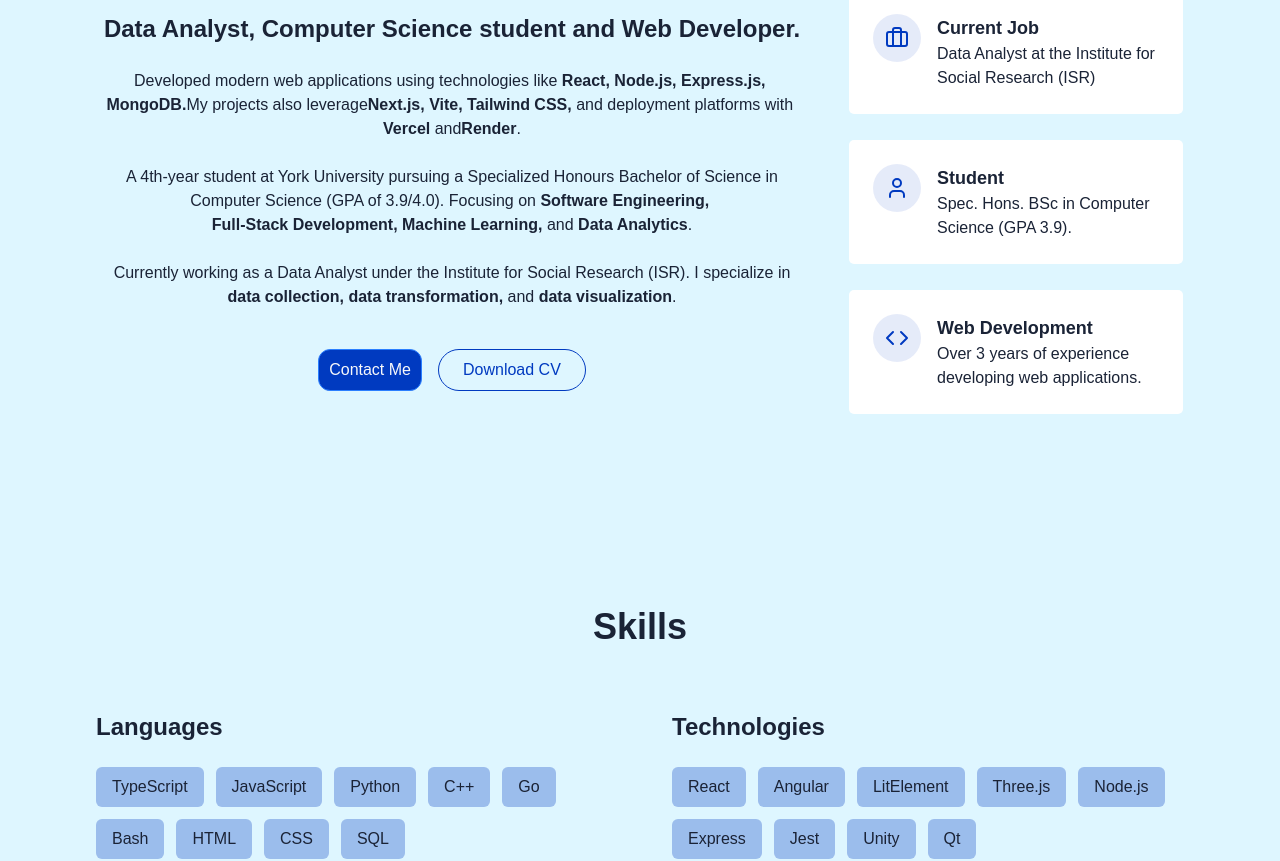
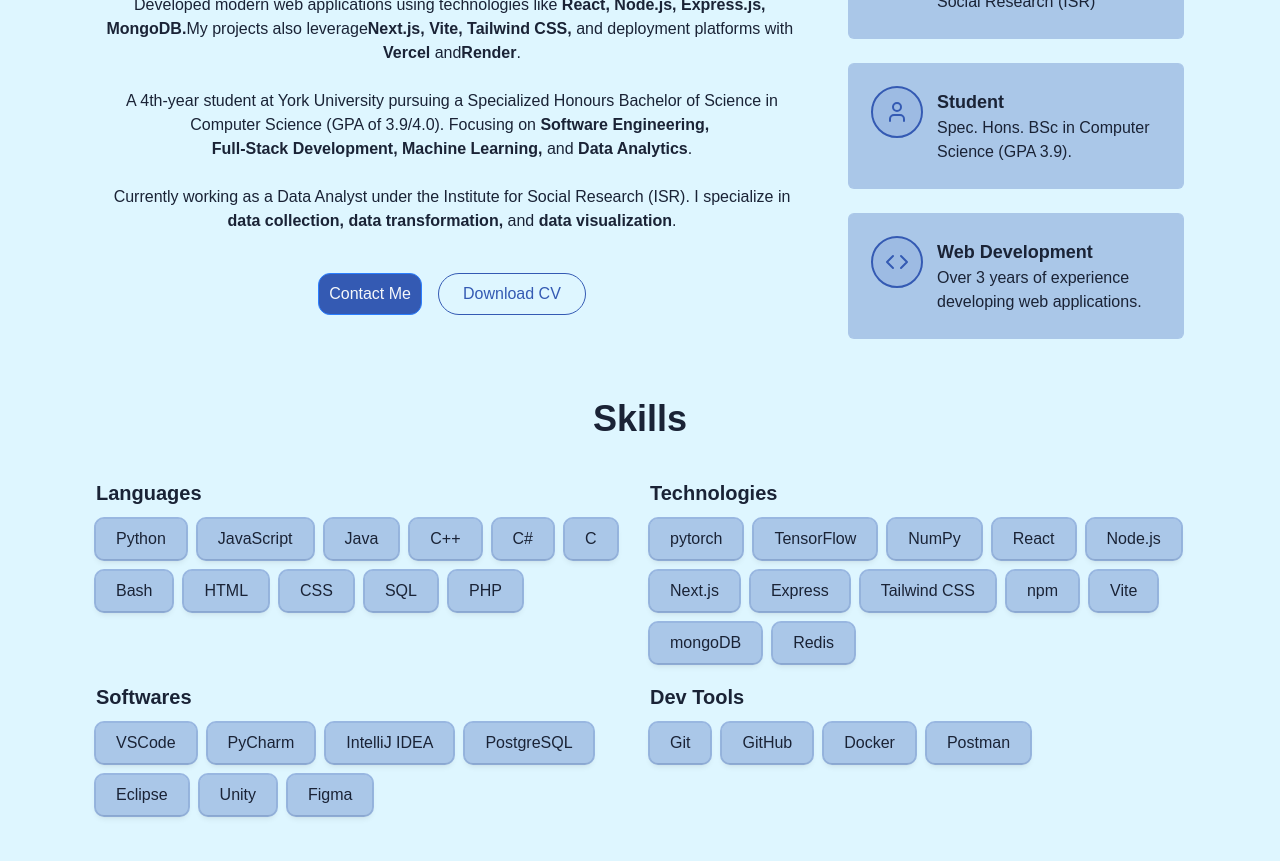
Before and after one commit to DanielChahine0/DanielChahine0.github.io, a React (Vite) app: page / in a window 1280 px wide. Shown: the part 1000-1861 px from the top of the page. Built offline with nearby package versions, Linux system fonts and the light colour scheme; a web font is replaced by a local one.

Commit message:
updated the website

```diff
--- a/src/components/AboutSection.jsx
+++ b/src/components/AboutSection.jsx
@@ -1,8 +1,21 @@
 import { Briefcase, Code, User } from "lucide-react";
+
+function handleSpotlight(e, id) {
+    const spotlight = document.getElementById('spotlight-' + id);
+    if (!spotlight) return;
+    const rect = e.currentTarget.getBoundingClientRect();
+    const x = e.clientX - rect.left;
+    const y = e.clientY - rect.top;
+    spotlight.style.background = `radial-gradient(circle 120px at ${x}px ${y}px, rgba(255,255,255,0.18) 0%, rgba(255,255,255,0.08) 60%, transparent 100%)`;
+}
+function removeSpotlight(id) {
+    const spotlight = document.getElementById('spotlight-' + id);
+    if (spotlight) spotlight.style.background = 'none';
+}
 
 export const AboutSection = () => {
     return (
-    <section id="about" className="py-24 px-2 relative">
+    <section id="about" className="py-5 px-2 relative">
         <div className="container mx-auto max-w-6xl">
             <div className="text-center flex flex-row items-center justify-center mb-12 gap-2">
                 <User size={45} className="text-primary"/>
@@ -62,9 +75,10 @@ export const AboutSection = () => {
                     {/* Right side content */}
 
 
-                    <div className="gradient-border card-hover p-6">
+                    <div className="gradient-border card-hover spotlight-hover p-6" onMouseMove={e => handleSpotlight(e, 'about-1')} onMouseLeave={() => removeSpotlight('about-1')}>
+                        <div className="spotlight-layer" id="spotlight-about-1"></div>
                         <div className="flex items-start gap-4">
-                            <div className="p-3 rounded-full bg-primary/10">
+                            <div className="p-3 rounded-full bg-primary/10 outline-2 outline-primary">
                                 <Briefcase className="h-6 w-6 text-primary" />
                             </div>
                             <div className="text-left">
@@ -76,9 +90,10 @@ export const AboutSection = () => {
                         </div>
                     </div>
 
-                    <div className="gradient-border card-hover p-6">
+                    <div className="gradient-border card-hover spotlight-hover p-6" onMouseMove={e => handleSpotlight(e, 'about-2')} onMouseLeave={() => removeSpotlight('about-2')}>
+                        <div className="spotlight-layer" id="spotlight-about-2"></div>
                         <div className="flex items-start gap-4">
-                            <div className="p-3 rounded-full bg-primary/10">
+                            <div className="p-3 rounded-full bg-primary/10 outline-2 outline-primary">
                                 <User className="h-6 w-6 text-primary" />
                             </div>
                             <div className="text-left">
@@ -90,9 +105,10 @@ export const AboutSection = () => {
                         </div>
                     </div>
 
-                    <div className="gradient-border card-hover p-6">
+                    <div className="gradient-border card-hover spotlight-hover p-6" onMouseMove={e => handleSpotlight(e, 'about-3')} onMouseLeave={() => removeSpotlight('about-3')}>
+                        <div className="spotlight-layer" id="spotlight-about-3"></div>
                         <div className="flex items-start gap-4">
-                            <div className="p-3 rounded-full bg-primary/10">
+                            <div className="p-3 rounded-full bg-primary/10 outline-2 outline-primary">
                                 <Code className="h-6 w-6 text-primary" />
                             </div>
                             <div className="text-left">
--- a/src/components/SkillsSections.jsx
+++ b/src/components/SkillsSections.jsx
@@ -1,96 +1,102 @@
 
 import { cn } from '@/lib/utils';
 
-// Map base color to hover color class
-const hoverColorMap = {
-    'bg-blue-500': 'hover:bg-blue-500',
-    'bg-yellow-400': 'hover:bg-yellow-400',
-    'bg-green-500': 'hover:bg-green-500',
-    'bg-blue-600': 'hover:bg-blue-600',
-    'bg-cyan-500': 'hover:bg-cyan-500',
-    'bg-gray-600': 'hover:bg-gray-600',
-    'bg-orange-500': 'hover:bg-orange-500',
-    'bg-blue-400': 'hover:bg-blue-400',
-    'bg-indigo-500': 'hover:bg-indigo-500',
-    'bg-cyan-400': 'hover:bg-cyan-400',
-    'bg-red-500': 'hover:bg-red-500',
-    'bg-purple-500': 'hover:bg-purple-500',
-    'bg-gray-700': 'hover:bg-gray-700',
-    'bg-green-600': 'hover:bg-green-600',
-    'bg-yellow-500': 'hover:bg-yellow-500',
-    'bg-orange-600': 'hover:bg-orange-600',
-    'bg-purple-600': 'hover:bg-purple-600',
-    'bg-green-400': 'hover:bg-green-400',
-    'bg-pink-500': 'hover:bg-pink-500',
-    'bg-orange-400': 'hover:bg-orange-400',
-    'bg-gray-500': 'hover:bg-gray-500',
-};
+const skillColors = [
+    'bg-blue-400',
+    'bg-yellow-400',
+    'bg-green-500',
+    'bg-blue-600',
+    'bg-cyan-500',
+    'bg-orange-500',
+    'bg-indigo-500',
+    'bg-cyan-400',
+    'bg-red-500',
+    'bg-purple-500',
+    'bg-green-600',
+    'bg-yellow-500',
+    'bg-orange-600',
+    'bg-purple-600',
+    'bg-green-400',
+    'bg-pink-500',
+    'bg-orange-400',
+];
 
 const skillsData = {
     "Languages": [
-        { name: 'TypeScript', color: 'bg-blue-400' },
-        { name: 'JavaScript', color: 'bg-yellow-400' },
-        { name: 'Python', color: 'bg-green-500' },
-        { name: 'C++', color: 'bg-blue-600' },
-        { name: 'Go', color: 'bg-cyan-500' },
-        { name: 'Bash', color: 'bg-gray-600' },
-        { name: 'HTML', color: 'bg-orange-500' },
-        { name: 'CSS', color: 'bg-blue-400' },
-        { name: 'SQL', color: 'bg-indigo-500' },
+        'Python',
+        'JavaScript',
+        'Java',
+        'C++',
+        'C#',
+        'C',
+        'Bash',
+        'HTML',
+        'CSS',
+        'SQL',
+        'PHP',
     ],
     "Technologies": [
-        { name: 'React', color: 'bg-cyan-400' },
-        { name: 'Angular', color: 'bg-red-500' },
-        { name: 'LitElement', color: 'bg-purple-500' },
-        { name: 'Three.js', color: 'bg-gray-700' },
-        { name: 'Node.js', color: 'bg-green-600' },
-        { name: 'Express', color: 'bg-yellow-500' },
-        { name: 'Jest', color: 'bg-orange-600' },
-        { name: 'Unity', color: 'bg-purple-600' },
-        { name: 'Qt', color: 'bg-green-400' },
+        'pytorch',
+        'TensorFlow',
+        'NumPy',
+        'React',
+        'Node.js',
+        'Next.js',
+        'Express',
+        'Tailwind CSS',
+        'npm',
+        'Vite',
+        'mongoDB',
+        'Redis',
+
     ],
-    "Creative": [
-        { name: 'Figma', color: 'bg-pink-500' },
-        { name: 'Illustrator', color: 'bg-orange-500' },
-        { name: 'Procreate', color: 'bg-purple-500' },
-        { name: 'Houdini', color: 'bg-orange-600' },
-        { name: 'Motion 5', color: 'bg-purple-600' },
-        { name: 'Autodesk Inventor', color: 'bg-red-500' },
-        { name: 'MS PowerPoint', color: 'bg-orange-400' },
+    "Softwares": [
+        'VSCode',
+        'PyCharm',
+        'IntelliJ IDEA',
+        'PostgreSQL',
+        'Eclipse',
+        'Unity',
+        'Figma',
     ],
     "Dev Tools": [
-        { name: 'Git', color: 'bg-gray-500' },
-        { name: 'VSCode', color: 'bg-blue-500' },
-        { name: 'Postman', color: 'bg-orange-500' },
+        'Git',
+        'GitHub',
+        'Docker',
+        'Postman',
     ]
 };
 
 export const SkillsSections = () => {
+    // Flatten all skills to assign unique color per skill across all categories
+    const allSkills = Object.values(skillsData).flat();
+    const skillColorMap = {};
+    allSkills.forEach((skill, idx) => {
+        skillColorMap[skill] = skillColors[idx % skillColors.length];
+    });
+
     return (
-        <section id="skills" className="py-24 px-4 relative bg-secondary/30">
+        <section id="skills" className="py-10 px-4 relative bg-secondary/30">
             <div className="container mx-auto max-w-6xl">
-                <h2 className="text-3xl md:text-4xl font-bold mb-16 text-center">Skills</h2>
-
-                <div className="grid grid-cols-1 md:grid-cols-2 gap-12 lg:gap-16">
+                <h2 className="text-3xl md:text-4xl font-bold mb-10 text-center">Skills</h2>
+                <div className="grid grid-cols-1 md:grid-cols-2 gap-10 lg:gap-5">
                     {Object.entries(skillsData).map(([category, skills]) => (
-                        <div key={category} className="space-y-6">
-                            <h3 className="text-xl md:text-2xl font-semibold text-left">
+                        <div key={category} className="space-y-3">
+                            <h3 className="text-xl md:text-xl font-semibold text-left">
                                 {category}
                             </h3>
                             <div className="flex flex-wrap gap-3">
-                                {skills.map((skill, index) => (
+                                {skills.map((skill) => (
                                     <span
-                                        key={index}
+                                        key={skill}
                                         className={cn(
-                                            // Less rounding, more rectangular
-                                            "px-4 py-2 rounded-md font-medium text-sm md:text-base",
-                                            // Use nav/footer background for default
-                                            "bg-primary/30 transition-all duration-300 ease-in-out hover:scale-105 hover:font-bold cursor-default",
-                                            // Only show color on hover (explicit for Tailwind JIT)
-                                            hoverColorMap[skill.color]
+                                            "px-5 py-2 rounded-lg hover:rounded-2xl text-sm md:text-base",
+                                            "bg-primary/30 transition-all duration-300 ease-in-out hover:scale-105 cursor-default",
+                                            "shadow-md outline-2 outline-primary/40",
+                                            `hover:${skillColorMap[skill]}`
                                         )}
                                     >
-                                        {skill.name}
+                                        {skill}
                                     </span>
                                 ))}
                             </div>
--- a/src/components/StarBackground.jsx
+++ b/src/components/StarBackground.jsx
@@ -7,7 +7,7 @@ export const StarBackground = () => {
     const [meteors, setMeteors] = useState([]);
 
     useEffect(() => {
-        generateStars();
+        // generateStars();
         // generateMeteors();
     }, []);
 
--- a/src/index.css
+++ b/src/index.css
@@ -1,5 +1,27 @@
+
 @import url('https://fonts.googleapis.com/css2?family=Coda:wght@400;700&display=swap');
 @import "tailwindcss";
+
+@layer utilities {
+  .spotlight-hover {
+    position: relative;
+    overflow: hidden;
+  }
+  .spotlight-layer {
+    pointer-events: none;
+    position: absolute;
+    top: 0;
+    left: 0;
+    width: 100%;
+    height: 100%;
+    opacity: 0;
+    transition: opacity 0.2s;
+    z-index: 1;
+  }
+  .spotlight-hover:hover .spotlight-layer {
+    opacity: 1;
+  }
+}
 
 @theme {
   --color-border: var(--border);
@@ -160,21 +182,21 @@
     --background: #def6ff;         /* hsl(210, 40%, 98%) */
     --foreground: #1a2336;         /* hsl(222, 47%, 11%) */
 
-    --card: #ffffff;               /* hsl(0, 0%, 100%) */
+    --card: #91a7e5;               /* hsl(0, 0%, 100%) */
 
-    --primary: #003ac0;            /* hsl(178, 75%, 51%) */
+    --primary: #345ab3;            /* hsl(178, 75%, 51%) */
     --primary-foreground: #f6f8fa; /* hsl(210, 40%, 98%) */
 
     --border: #e3e7ef;             /* hsl(214, 32%, 91%) */
   }
 
   .dark {
-    --background: #000520;         /* hsl(222, 47%, 4%) */
+    --background: #00062f;         /* hsl(222, 47%, 4%) */
     --foreground: #e0e4ef;         /* hsl(213, 31%, 91%) */
 
-    --card: #151a2a;               /* hsl(222, 47%, 8%) */
+    --card: #293f74;               /* hsl(222, 47%, 8%) */
 
-    --primary: #1057ff;            /* hsl(250, 65%, 65%) */
+    --primary: #8492b3;            /* hsl(250, 65%, 65%) */
     --primary-foreground: #e0e4ef; /* hsl(213, 31%, 91%) */
 
     --border: #2a3042;             /* hsl(217, 33%, 20%) */
@@ -221,43 +243,35 @@
   text-shadow: 0 0 10px #004cff80;
 }
 
-@utility card-hover {
+
+@layer utilities {
+  .card-hover {
     @apply transition-transform duration-300 hover:scale-[1.05] hover:shadow-lg;
   }
-
-@utility gradient-border {
-  @apply relative rounded-md;
-  /* hsl(var(--card)) is already hex via --card, so use var(--card) directly */
-  background: linear-gradient(to right, var(--card), var(--card));
+  .gradient-border {
+    @apply relative rounded-md bg-primary/30 border border-primary/30;
     background-clip: padding-box;
-  border: 1px solid transparent;
   }
-
-@utility cosmic-button {
-  @apply px-2.5 py-2 bg-primary text-primary-foreground font-medium
-         transition-all duration-300 hover:shadow-[0_0_10px_#004cff80]
-         hover:scale-105 active:scale-95 leading-normal rounded-xl
-        border-blue-500 border-1;
-
+  .cosmic-button {
+    @apply px-2.5 py-2 bg-primary text-primary-foreground font-medium transition-all duration-300 hover:shadow-[0_0_10px_#004cff80] hover:scale-105 active:scale-95 leading-normal rounded-xl border-blue-500 border-1;
   }
-
-@utility star {
+  .star {
     @apply absolute rounded-full bg-white;
-  /* rgba(255, 255, 255, 0.4) => #ffffff66 */
     box-shadow: 0 0 10px 2px #ffffff66;
   }
-
-@utility cloud {
-  @apply absolute bg-[#d9e7ff] rounded-full ;
+  .cloud {
+    @apply absolute bg-[#d9e7ff] rounded-full;
     animation: var(--animate-cloud-move);
     filter: blur(1px);
     opacity: 0.6;
   }
-
-@utility meteor {
+  .meteor {
     @apply absolute bg-linear-to-r from-white via-white to-transparent rounded-full;
-  /* rgba(255, 255, 255, 0.3) => #ffffff4d */
     box-shadow: 0 0 10px 2px #ffffff4d;
+  }
+  .custom-inline-hover {
+    @apply inline-block transition-transform duration-200 hover:scale-105;
+  }
 }
 
 #root {
```
Also changed, not shown: src/components/ProjectsSection.jsx (+15 -1 lines). Lines whose indentation alone changed are shown as unchanged.
